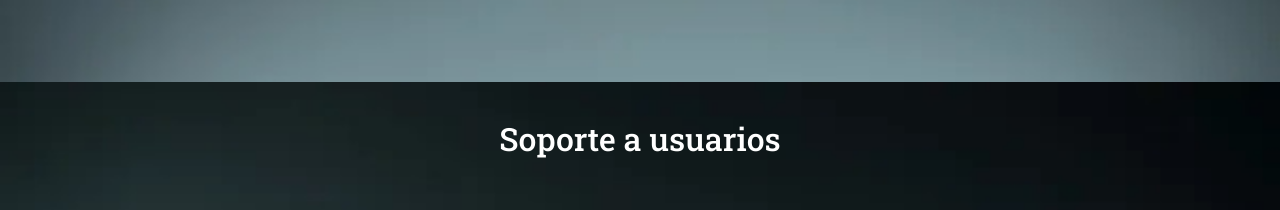
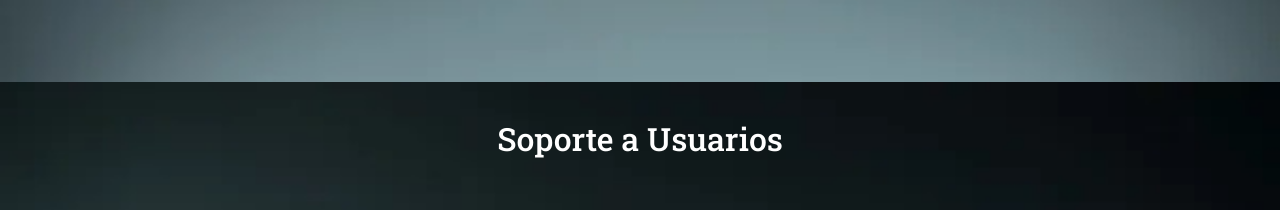
Before and after one commit to spoolertech/Entrega-Final-Juan-Pablo-Rivero---Clase-57650, a plain HTML site: page pages/soporte.html in a window 1280 px wide. Shown: the part 1580-1790 px from the top of the page. Drawn offline with nearby package versions, Linux system fonts and the light colour scheme; files whose address does not match are found by name.

```diff
--- a/pages/soporte.html
+++ b/pages/soporte.html
@@ -79,7 +79,7 @@
     </div>
     <div class="contenedor-soporte2">
       <div class="soporte-title2">
-        <h2>Soporte a usuarios</h2>
+        <h2>Soporte a Usuarios</h2>
       </div>
       <div class="soporte-foto2">
         <img class="foto-soporte2" src="..//img/soporte2.jpg"
```
